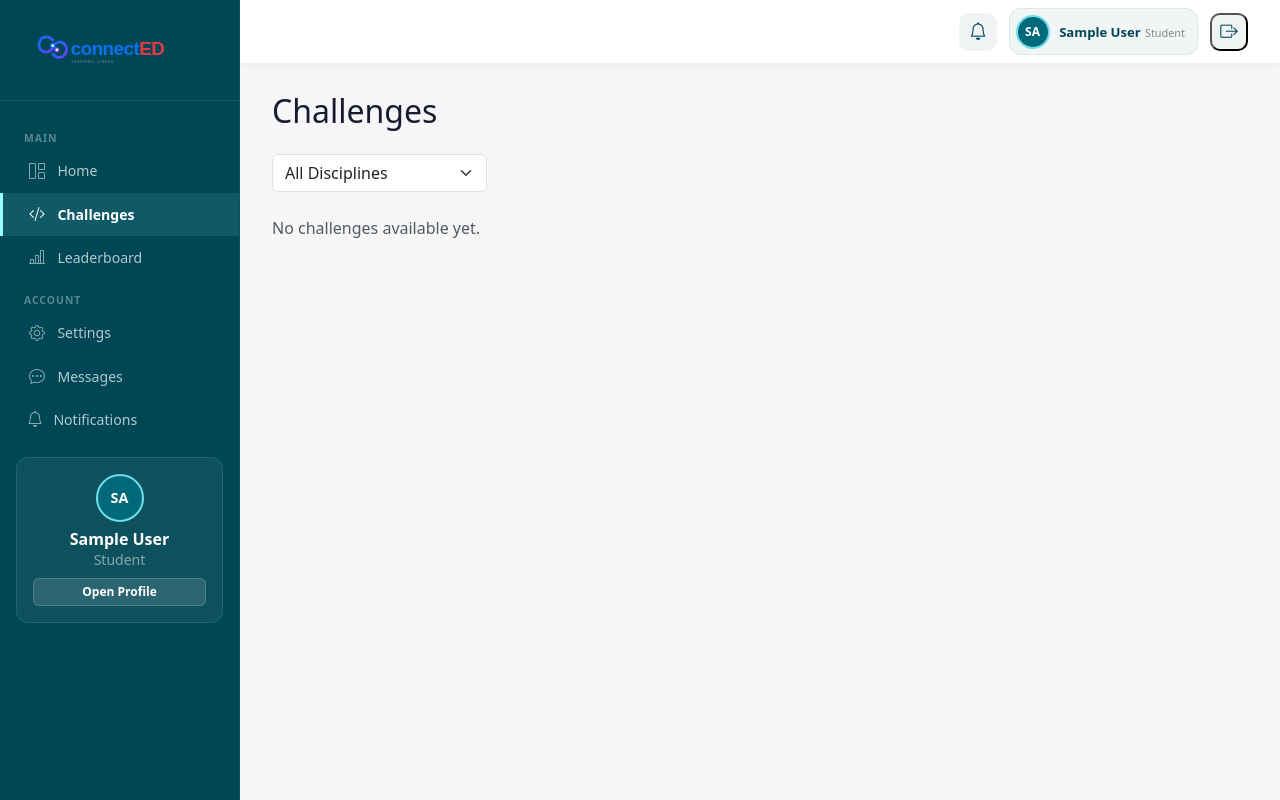
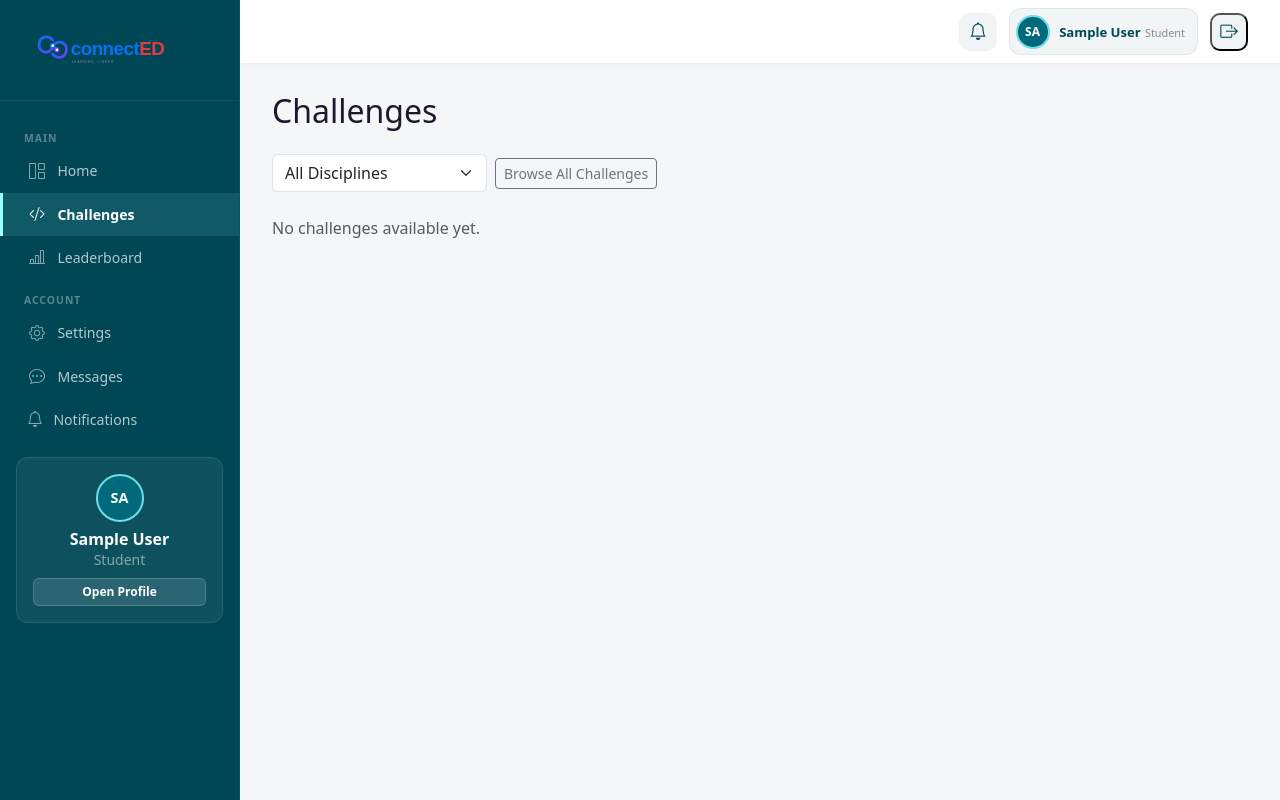
Before and after one commit to Decimalzero-dot/ConnectED, a Django app: page /challenges/ in a window 1280 px wide. Run offline with Django 5.2, Linux system fonts and the light colour scheme; the visitor is signed in with stand-in values (Sample User, id 1); data that the repository does not hold is empty; parts of the project's set-up code (start-up, migrations or seed data) failed here and were passed over.

Commit message:
Add Auto-expire

```diff
--- a/challenges/views.py
+++ b/challenges/views.py
@@ -36,16 +36,30 @@ def is_verified_employer(user):
 
 @login_required
 def challenge_list(request):
-    # Employers see sponsor page, not student challenge list
     if request.user.user_type == 'employer':
         return redirect('challenges:sponsor')
+
+    # Auto-deactivate expired
+    from django.utils import timezone
+    Challenge.objects.filter(
+        deadline__lt=timezone.now(),
+        is_active=True,
+        deadline__isnull=False
+    ).update(is_active=False)
 
     challenges = Challenge.objects.filter(is_active=True)
     profile = request.user.profile
 
+    # Discipline filter is now optional — user can filter if they want
     discipline_filter = request.GET.get('discipline')
     if discipline_filter:
         challenges = challenges.filter(discipline=discipline_filter)
+
+    # Year filter — only show challenges student is eligible for by default
+    # but allow them to browse all if they choose
+    show_all = request.GET.get('show_all')
+    if not show_all and profile.year_of_study:
+        challenges = challenges.filter(min_year__lte=profile.year_of_study)
 
     challenge_data = []
     for challenge in challenges:
@@ -58,8 +72,9 @@ def challenge_list(request):
         'challenge_data': challenge_data,
         'discipline_choices': Challenge.DISCIPLINE_CHOICES,
         'selected_discipline': discipline_filter,
+        'show_all': show_all,
+        'profile': profile,
     })
-
 
 # ─── Challenge Detail + Submission ────────────────────────────────────────────
 
--- a/dashboard/forms.py
+++ b/dashboard/forms.py
@@ -12,10 +12,9 @@ class OnboardingForm(forms.ModelForm):
 
     class Meta:
         model = Profile
-        fields = ('year_of_study', 'discipline', 'github_username', 'reg_number', 'personal_email')
+        fields = ('year_of_study', 'github_username', 'reg_number', 'personal_email')
         widgets = {
             'year_of_study': forms.Select(attrs={'class': 'form-control'}),
-            'discipline': forms.Select(attrs={'class': 'form-control'}),
             'github_username': forms.TextInput(attrs={'class': 'form-control', 'placeholder': 'your-github-username'}),
             'reg_number': forms.TextInput(attrs={
             'class': 'form-control',
--- a/templates/challenges/challenge_list.html
+++ b/templates/challenges/challenge_list.html
@@ -2,40 +2,102 @@
 {% block title %}Challenges - ConnectED{% endblock %}
 
 {% block content %}
+
 <h2 class="mb-4">Challenges</h2>
 
-<form method="get" class="mb-4">
-    <select name="discipline" class="form-select w-auto d-inline-block" onchange="this.form.submit()">
+<div class="d-flex gap-2 align-items-center mb-4 flex-wrap">
+
+    <form method="get">
+        <select name="discipline"
+                class="form-select"
+                onchange="this.form.submit()">
+
             <option value="">All Disciplines</option>
+
             {% for value, label in discipline_choices %}
-            <option value="{{ value }}" {% if selected_discipline == value %}selected{% endif %}>{{ label }}</option>
+                <option value="{{ value }}"
+                    {% if selected_discipline == value %}selected{% endif %}>
+                    {{ label }}
+                </option>
             {% endfor %}
+
         </select>
     </form>
 
+    {% if show_all %}
+        <a href="{% url 'challenges:list' %}{% if selected_discipline %}?discipline={{ selected_discipline }}{% endif %}"
+           class="btn btn-sm btn-outline-secondary">
+            Show My Level Only
+        </a>
+    {% else %}
+        <a href="?show_all=1{% if selected_discipline %}&discipline={{ selected_discipline }}{% endif %}"
+           class="btn btn-sm btn-outline-secondary">
+            Browse All Challenges
+        </a>
+    {% endif %}
+
+</div>
+
+
 <div class="row">
+
     {% for item in challenge_data %}
+
         <div class="col-md-6 mb-3">
+
             <div class="card h-100">
+
                 <div class="card-body">
+
                     <div class="d-flex justify-content-between">
-                    <h5 class="card-title">{{ item.challenge.title }}</h5>
+
+                        <h5 class="card-title">
+                            {{ item.challenge.title }}
+                        </h5>
+
                         {% if item.eligible %}
-                        <span class="badge bg-success align-self-start">Eligible</span>
+                            <span class="badge bg-success align-self-start">
+                                Eligible
+                            </span>
                         {% else %}
-                        <span class="badge bg-secondary align-self-start">Locked</span>
+                            <span class="badge bg-secondary align-self-start">
+                                Locked
+                            </span>
                         {% endif %}
+
                     </div>
+
                     <p class="text-muted mb-1">
-                    {{ item.challenge.get_discipline_display }} · {{ item.challenge.get_difficulty_display }} · {{ item.challenge.points }} pts
+                        {{ item.challenge.get_discipline_display }}
+                        ·
+                        {{ item.challenge.get_difficulty_display }}
+                        ·
+                        {{ item.challenge.points }} pts
                     </p>
-                <p class="card-text">{{ item.challenge.description|truncatewords:20 }}</p>
-                <a href="{% url 'challenges:detail' item.challenge.pk %}" class="btn btn-outline-primary btn-sm">View Details</a>
+
+                    <p class="card-text">
+                        {{ item.challenge.description|truncatewords:20 }}
+                    </p>
+
+                    <a href="{% url 'challenges:detail' item.challenge.pk %}"
+                       class="btn btn-outline-primary btn-sm">
+                        View Details
+                    </a>
+
                 </div>
+
             </div>
+
         </div>
+
     {% empty %}
-    <p class="text-muted">No challenges available yet.</p>
+
+        <p class="text-muted">
+            No challenges available yet.
+        </p>
+
     {% endfor %}
+
 </div>
+
 {% endblock %}
```
Also changed, not shown: challenges/models.py (+3 -5 lines). Lines whose indentation alone changed are shown as unchanged.
